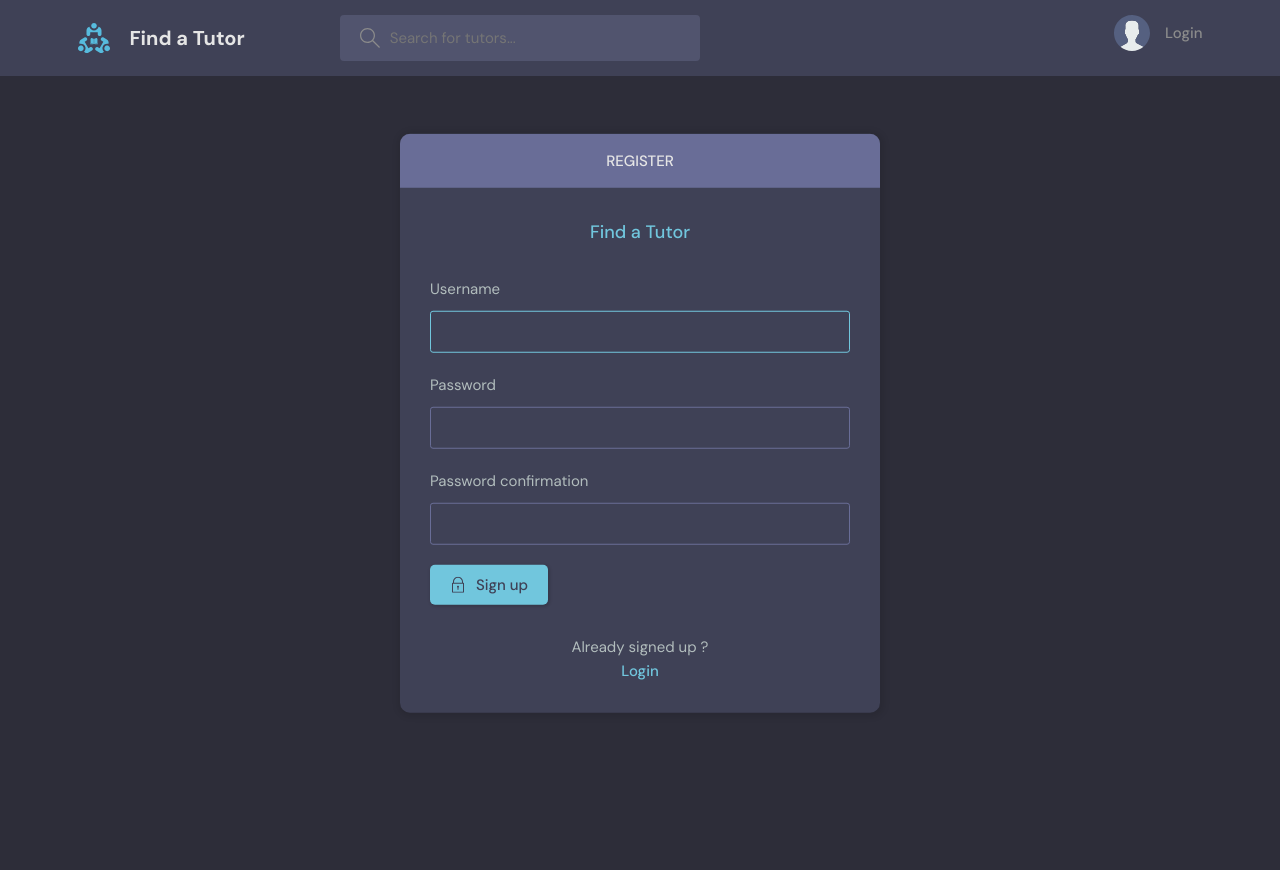
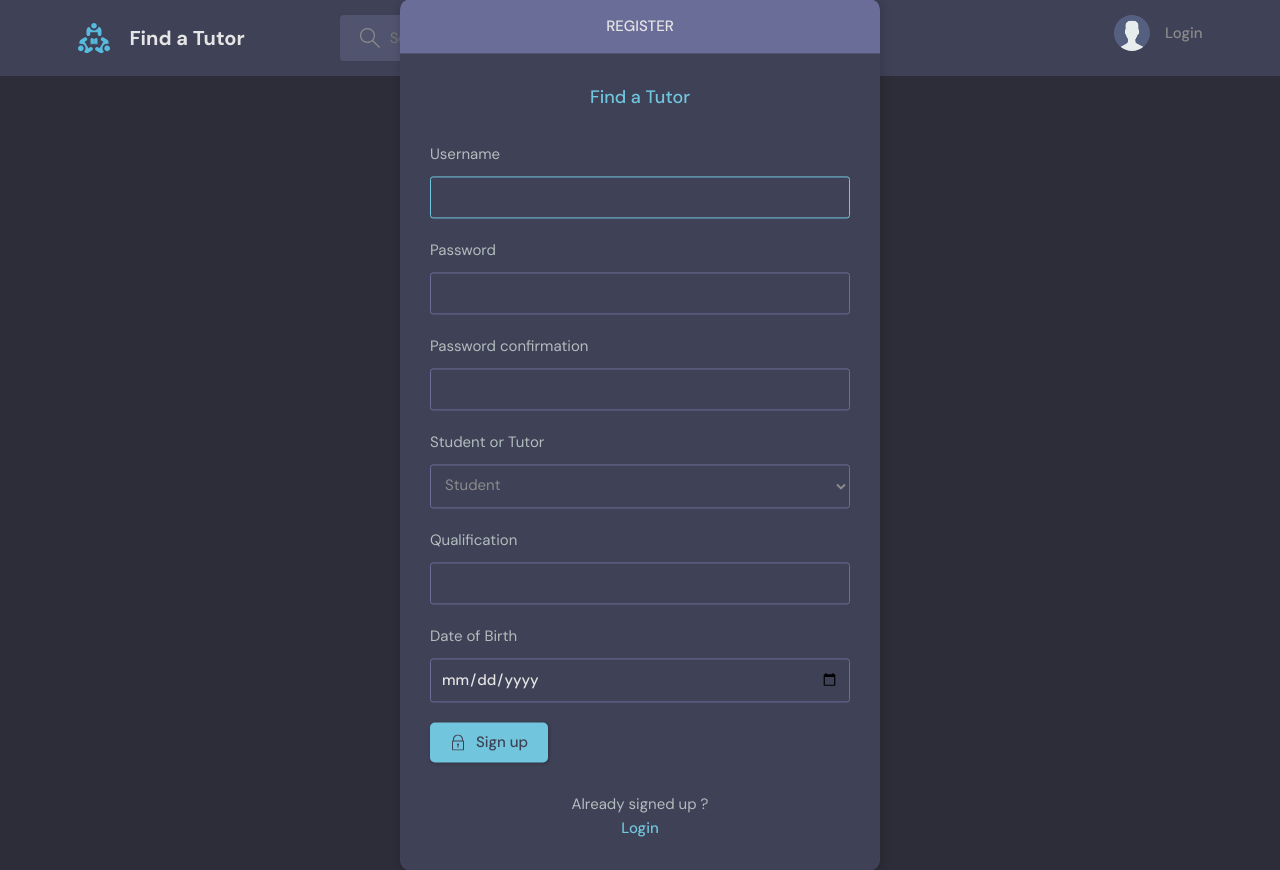
Before and after one commit to Noel-Dason/Find-a-tutor, a Django app: page /register/ in a window 1280 px wide. Before the commit the page ends 713 px from the top, so only its background shows below. Run offline with Django 4.2, Linux system fonts and the light colour scheme.

Commit message:
sql shit

```diff
--- a/base/templates/base/login_register.html
+++ b/base/templates/base/login_register.html
@@ -79,6 +79,35 @@
                {{field}}
               </div>
               {% endfor %}
+
+              <div class="form__group form__group">
+                <label for="room_name">Student or Tutor</label>
+                <select name="options" id="options">
+                  <option value="Student">Student</option>
+                  <option value="Tutor">Tutor</option>
+                </select>
+
+              </div>
+
+              <div class="form__group form__group">
+                <label for="room_name">Qualification</label>
+                <input
+                id="password"
+                name="password"
+                type="text"
+                 <!--placeholder="&bull;&bull;&bull;&bull;&bull;&bull;&bull;&bull;"-->
+
+              </div>
+              <div class="form__group form__group">
+                <label for="room_name">Date of Birth</label>
+                <input
+                id="password"
+                name="password"
+                type="date"
+                 <!--placeholder="&bull;&bull;&bull;&bull;&bull;&bull;&bull;&bull;"-->
+
+              </div>
+
               <button class="btn btn--main" type="submit">
                 <svg
                   version="1.1"
```
Also changed, not shown: db.sqlite3.
